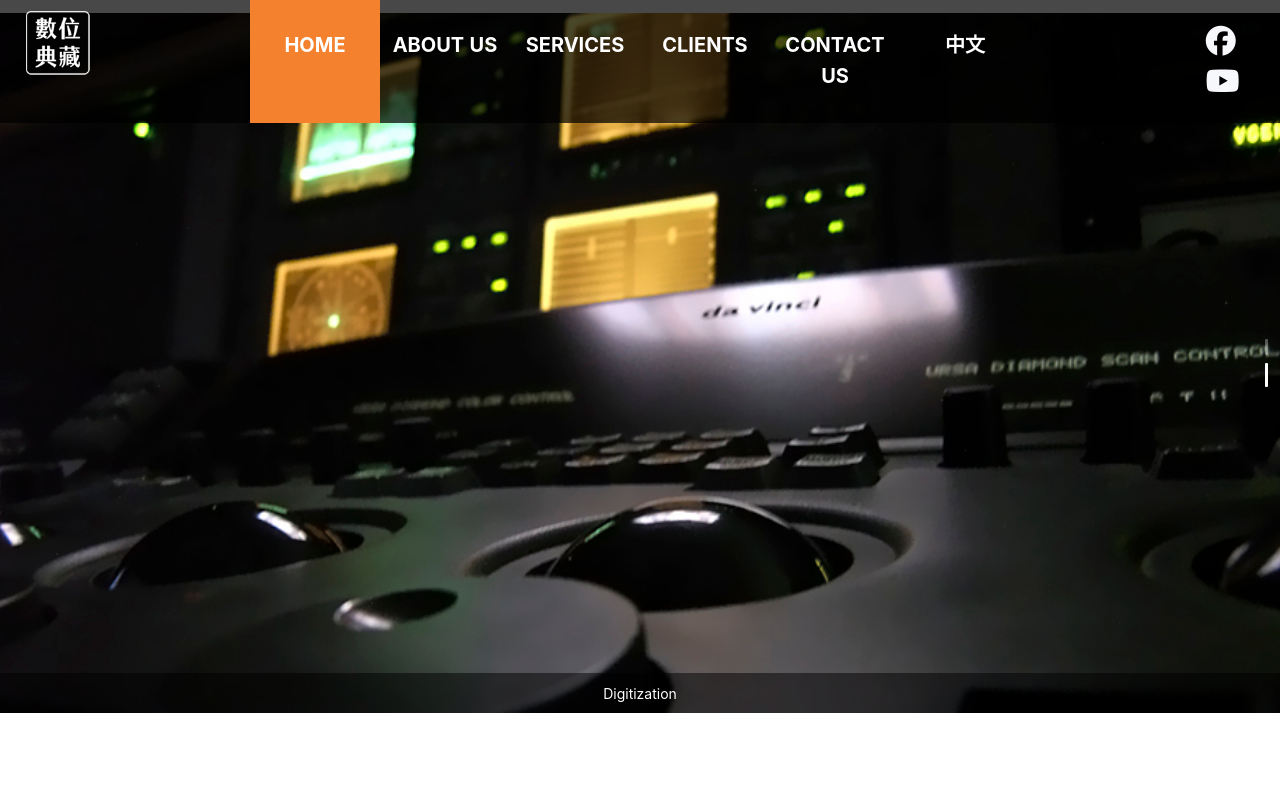
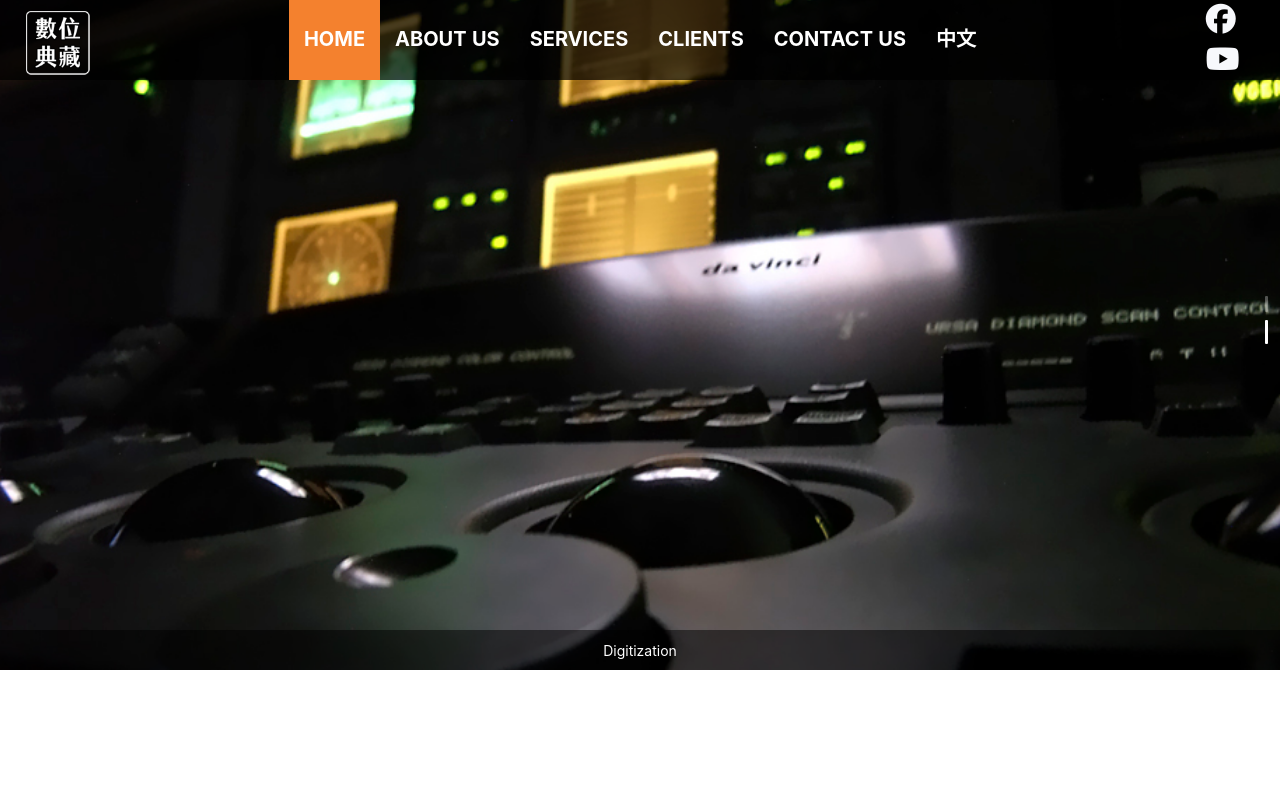
Before and after one commit to serpient/goodspeed-en, a React (Create React App) app: page / in a window 1280 px wide. Shown: the top 788 px of the page. Built offline with nearby package versions, Linux system fonts and the light colour scheme.

Commit message:
Update header styling

```diff
--- a/src/UI/Header.js
+++ b/src/UI/Header.js
@@ -61,24 +61,26 @@ const DesktopHeader = ({ location }) => {
 
 const ExternalLinks = ({ currentPath }) => (
   <div className="sub-links">
-    <Link className={isActiveNav(currentPath, '/')} to="/">
-      Home
-    </Link>
-    <Link className={isActiveNav(currentPath, '/about-us')} to="/about-us">
-      About Us
-    </Link>
-    <Link className={isActiveNav(currentPath, '/services')} to="/services">
-      Services
-    </Link>
-    <Link className={isActiveNav(currentPath, '/clients')} to="/clients">
-      Clients
-    </Link>
-    <Link className={isActiveNav(currentPath, '/contact')} to="/contact">
-      Contact Us
-    </Link>
-    <a href="http://www.goodspeedfilm.com/" alt="Chinese Page">
-      中文
-    </a>
+    <div className={isActiveNav(currentPath, '/')}>
+      <Link to="/">Home</Link>
+    </div>
+    <div className={isActiveNav(currentPath, '/about-us')}>
+      <Link to="/about-us">About Us</Link>
+    </div>
+    <div className={isActiveNav(currentPath, '/services')}>
+      <Link to="/services">Services</Link>
+    </div>
+    <div className={isActiveNav(currentPath, '/clients')}>
+      <Link to="/clients">Clients</Link>
+    </div>
+    <div className={isActiveNav(currentPath, '/contact')}>
+      <Link to="/contact">Contact Us</Link>
+    </div>
+    <div className="nav-links">
+      <a href="http://www.goodspeedfilm.com/" alt="Chinese Page">
+        中文
+      </a>
+    </div>
   </div>
 );
 
@@ -102,7 +104,7 @@ const SocialMediaLinks = () => (
 );
 
 const isActiveNav = (currentPath, route) => {
-  return currentPath === route ? 'sub-links--active' : '';
+  return currentPath === route ? 'nav-links nav-links--active' : 'nav-links';
 };
 
 const Logo = () => (
--- a/src/UI/Header.scss
+++ b/src/UI/Header.scss
@@ -62,21 +62,27 @@
       grid-area: nav;
       text-transform: uppercase;
       font-size: 20px;
-      display: grid;
       font-weight: bold;
-      grid-template-columns: repeat(6, 130px) auto;
+      width: 100%;
+      display: flex;
+      flex-direction: row;
+      justify-content: center;
+      align-content: stretch;
       text-align: center;
-      a {
-        padding: 30px 0;
-        color: white;
+      .nav-links {
+        display: flex;
+        align-items: center;
+        padding: 0px 15px;
+        a {
+          color: white;
+        }
         &:hover {
           background-color: $theme-color;
         }
       }
-    }
-
-    .sub-links--active {
-      background-color: $theme-color;
+      .nav-links--active {
+        background-color: $theme-color;
+      }
     }
   }
 
```
